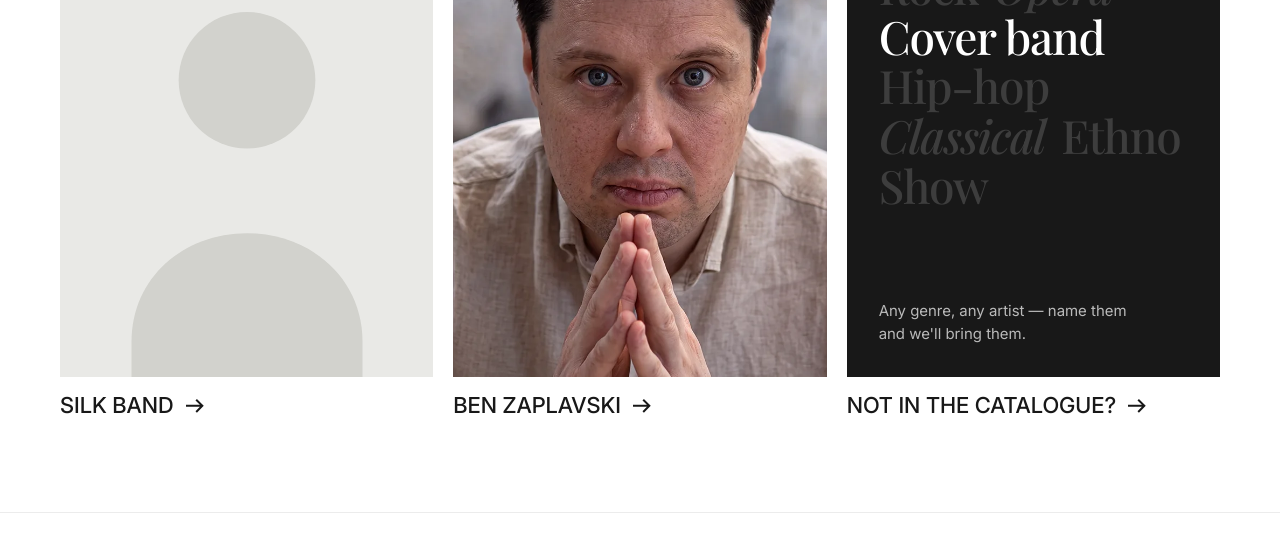
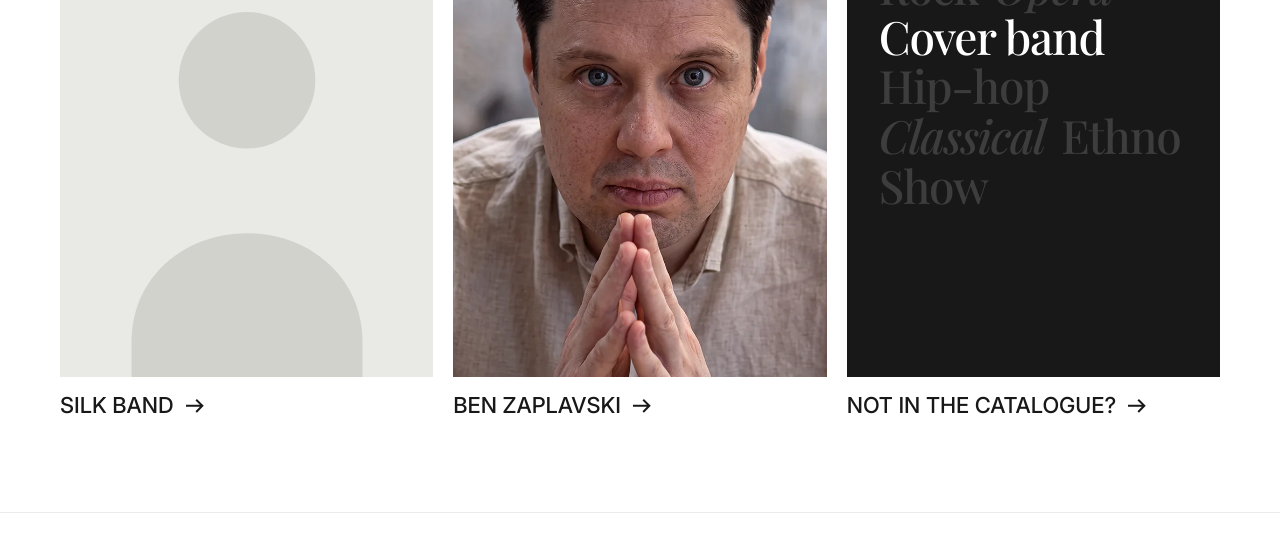
Before and after one commit to uniqspace/BMD, a Vue app: page /artists in a window 1280 px wide. Shown: the part 3093-3645 px from the top of the page. Built offline with nearby package versions, Linux system fonts and the light colour scheme.

Commit message:
Any-artist card: 'Нет в каталоге?', no text inside the card
Co-Authored-By: Claude Opus 5.5 <noreply@anthropic.com>
Claude-Session: https://claude.ai/code/session_01B6dQTr2Arpuaw1uCi2f54J

```diff
--- a/public/locales/en.json
+++ b/public/locales/en.json
@@ -24,7 +24,6 @@
   },
   "anyArtist": {
     "cta": "Not in the catalogue?",
-    "text": "Any genre, any artist — name them and we'll bring them.",
     "genres": [
       "Pop",
       "Jazz",
--- a/public/locales/ru.json
+++ b/public/locales/ru.json
@@ -23,8 +23,7 @@
     "subtitle": "Здесь не просто список имён. Мы знаем, кто зажжёт танцпол на свадьбе, кто создаст атмосферу за ужином, кто удержит внимание на корпоративе и кто соберёт полный зал на концерте. Расскажите нам о гостях, площадке и настроении вечера — и мы подберём артиста, который будет работать на ваше событие, а не просто отыграет свой сет."
   },
   "anyArtist": {
-    "cta": "Не нашли в каталоге?",
-    "text": "Любой жанр, любой артист — назовите, и мы его привезём.",
+    "cta": "Нет в каталоге?",
     "genres": [
       "Поп",
       "Джаз",
--- a/src/components/SingersArchive.vue
+++ b/src/components/SingersArchive.vue
@@ -100,7 +100,6 @@ const filteredSingers = computed<Singer[]>(() => {
                             :class="[gi === litGenre ? 'text-white' : 'text-white/16 group-hover:text-white/24', gi % 3 === 1 && 'italic']"
                         >{{ genre }}</span>
                     </span>
-                    <span class="max-w-65 font-normal text-[15px]/[1.5] text-white/70">{{ t('anyArtist.text') }}</span>
                 </button>
                 <button type="button" @click="isBookOpen = true" class="flex gap-3 items-center cursor-pointer text-left">
                     <h4 class="text-[18px] md:text-[22px] uppercase">{{ t('anyArtist.cta') }}</h4>
```
